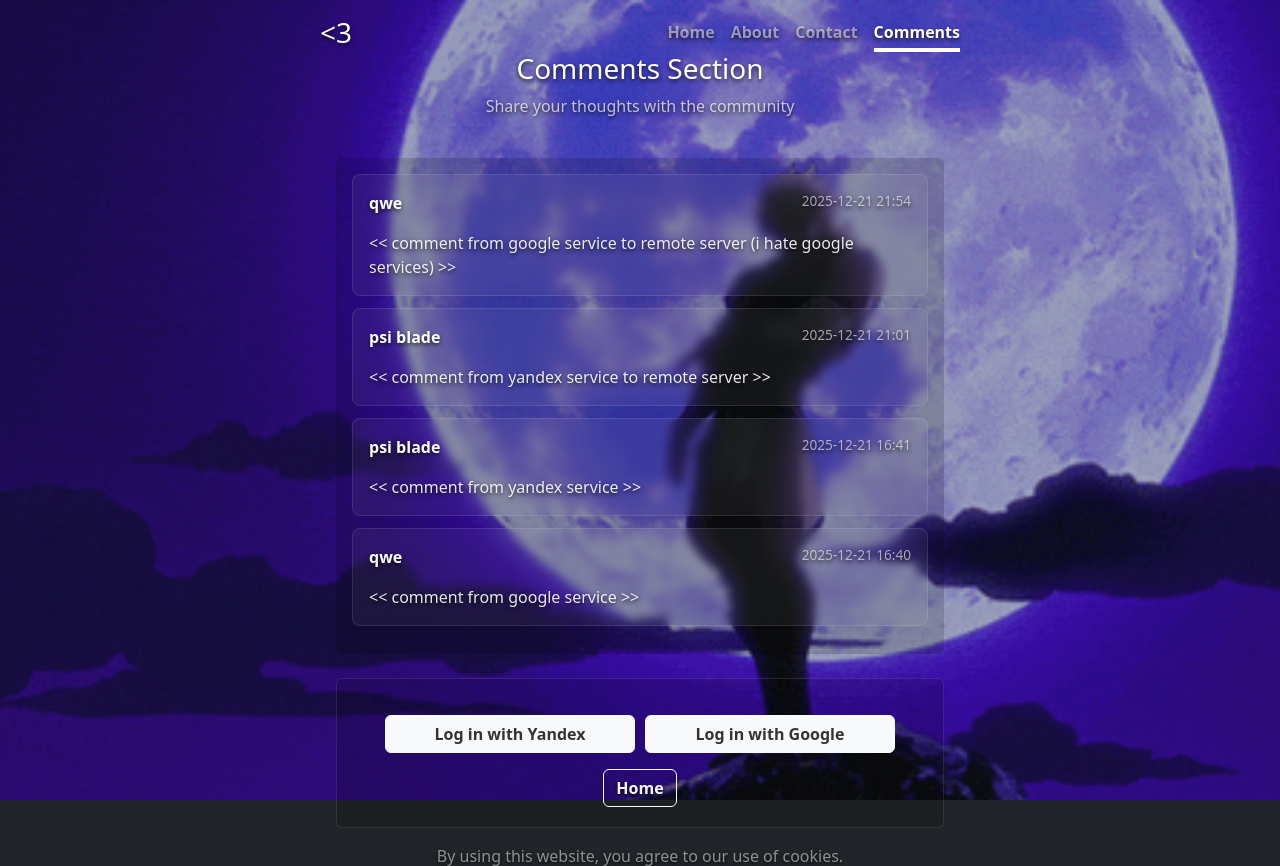
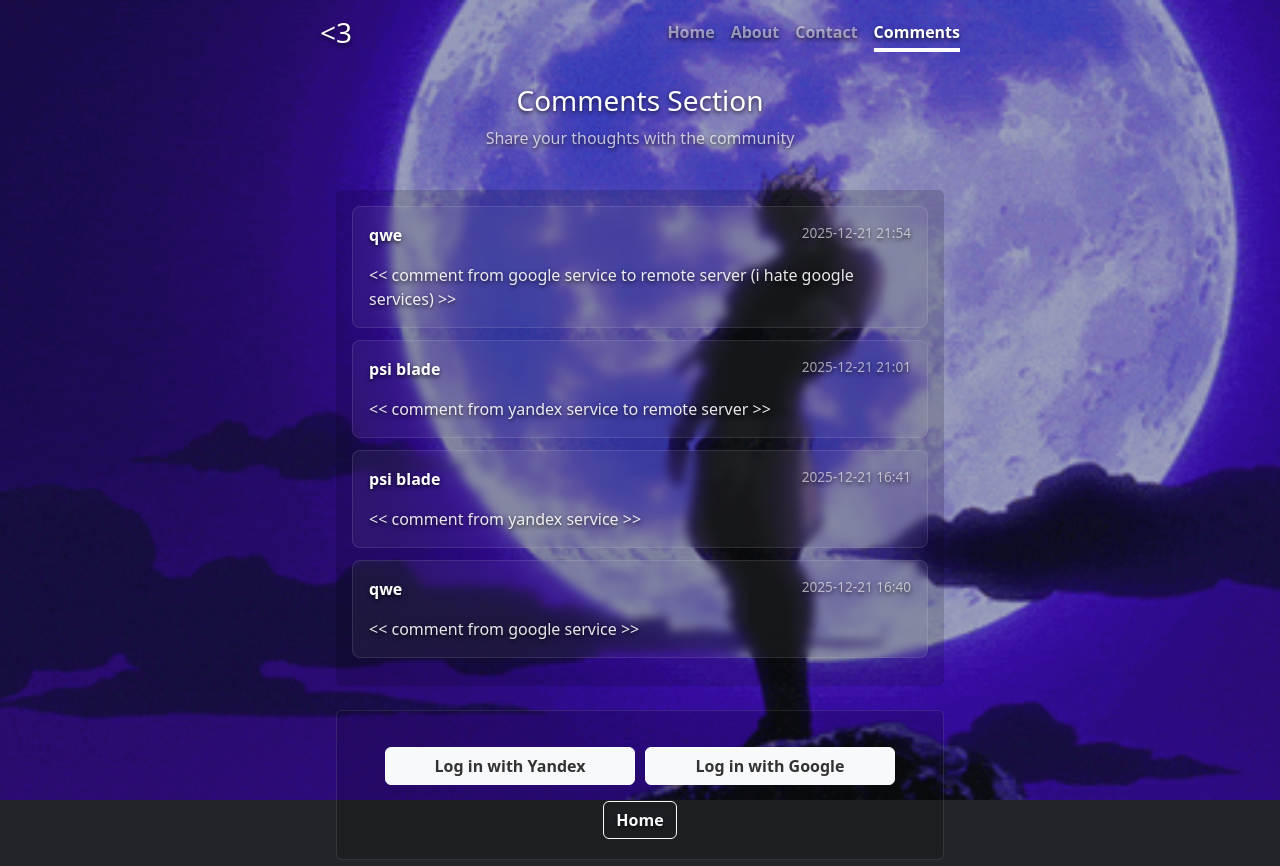
Before and after one commit to psiblvdegod/web-page, a Flask app: page /comments in a window 1280 px wide. Shown: the top 866 px of the page. Run offline with Flask 3, Linux system fonts and the light colour scheme; data comes from the database, SQL or seed files in the repository; parts of the project's set-up code (start-up, migrations or seed data) failed here and were passed over; some libraries are stand-ins or nearby versions.

Commit message:
some style fixes
Signed-off-by: psiblvdegod <artyombaly@list.ru>

```diff
--- a/templates/comments.html
+++ b/templates/comments.html
@@ -255,6 +255,10 @@
         gap: 10px;
         justify-content: center;
         margin-top: 1rem;
+    }
+
+    .comments-section .page-header {
+        margin-top: 2rem;
     }
 
     /* Адаптивность для мобильных устройств */
```
